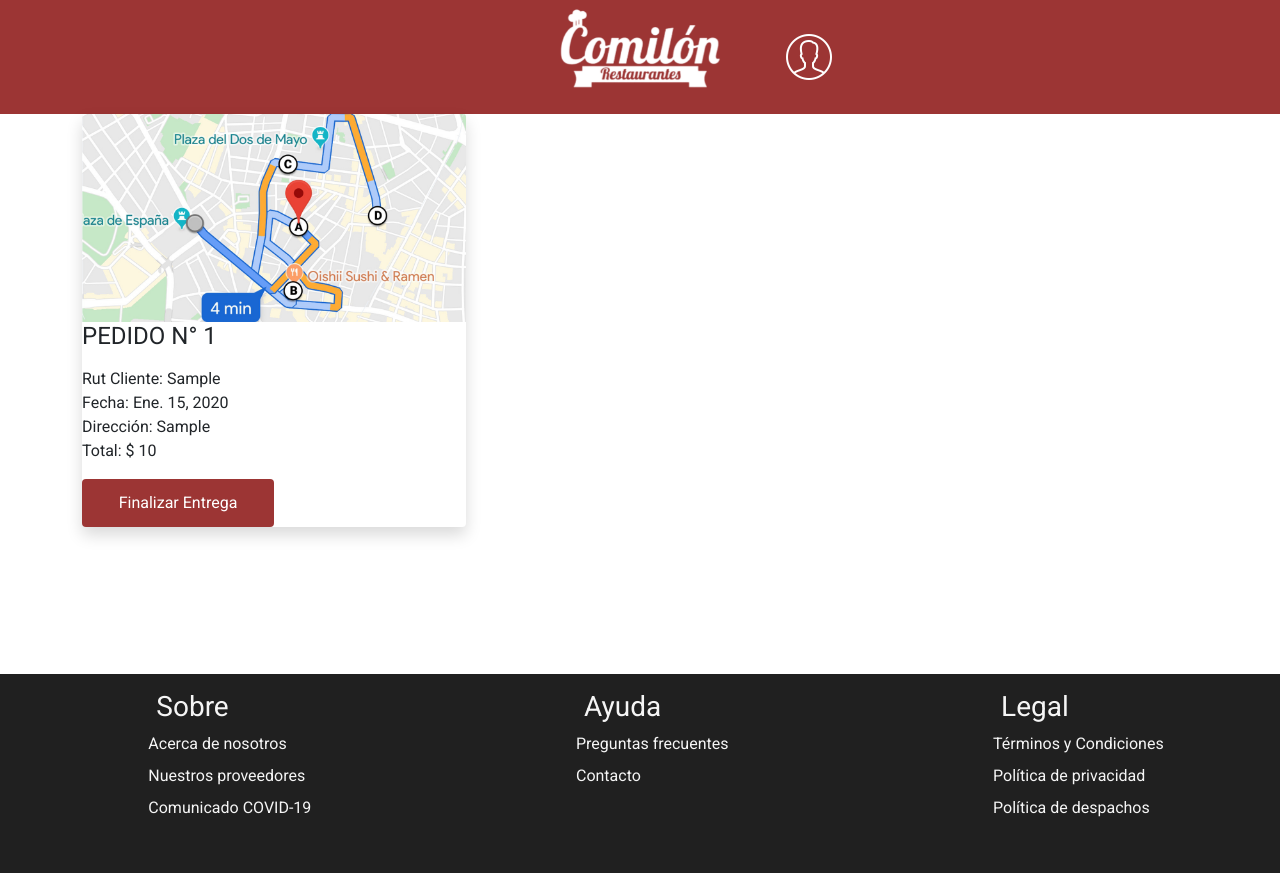
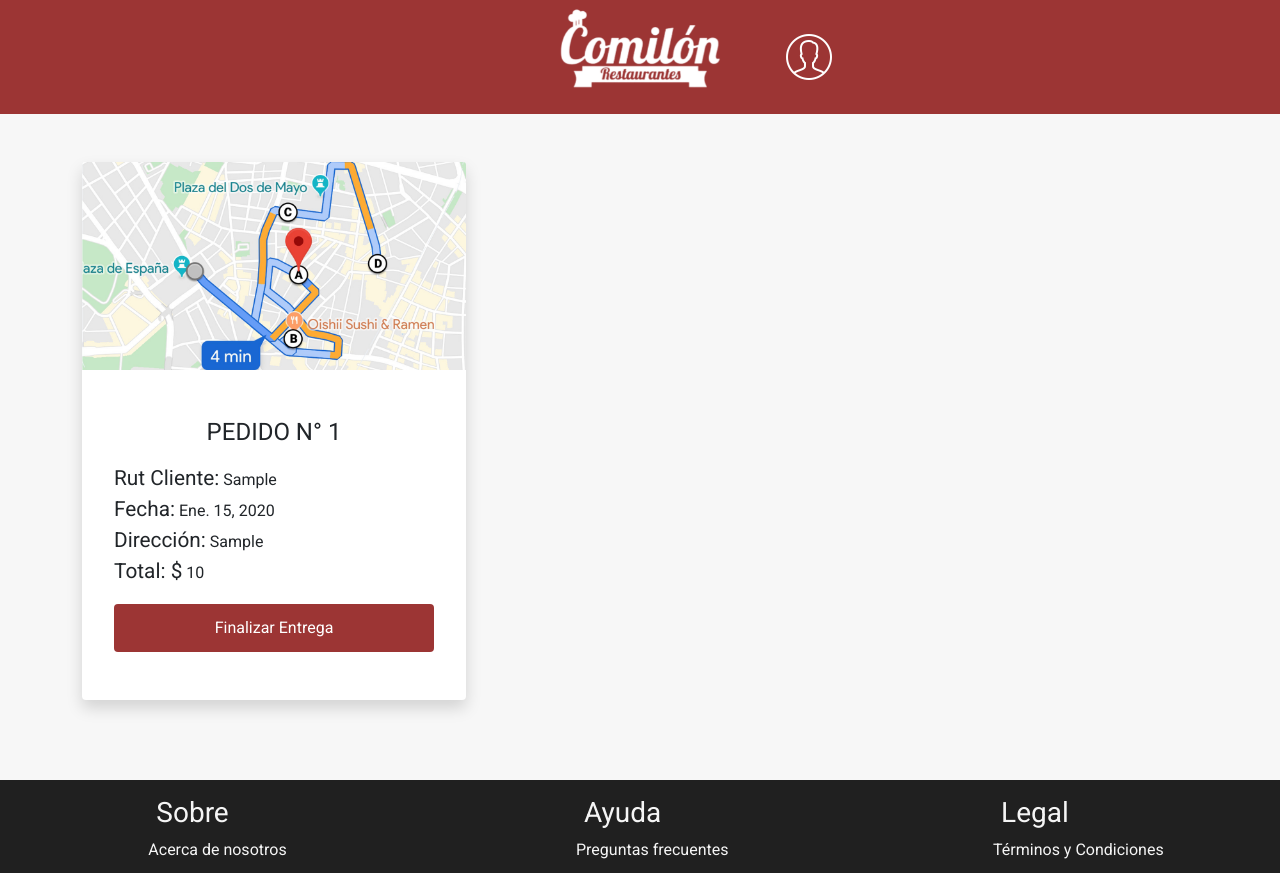
Before and after one commit to nicolasignacio97/El-Comilon, a Django app: page /viewPedido/1 in a window 1280 px wide. Shown: the top 873 px of the page. Run offline with Django 3.2, Linux system fonts and the light colour scheme; tables that the repository leaves empty hold one stand-in row (values such as "Sample post"); some libraries are stand-ins or nearby versions.

Commit message:
29-10-21 SMA

```diff
--- a/ElComilon/repartidor/static/css/style-view-reparto.css
+++ b/ElComilon/repartidor/static/css/style-view-reparto.css
@@ -25,3 +25,37 @@
     border-radius: 1px;
     padding: 1rem;
 } */
+body{
+    background-color: #f7f7f7;
+}
+
+.contenedor-tarjeta{
+    width: 20rem;
+    margin: 0;
+
+}
+
+.contenedor-tarjeta h4{
+    text-align: center;
+
+}
+
+.tarjeta-general{
+    margin-top: 3rem;
+    background-color: #fff;
+    border-radius: 1px;
+}
+
+.contenido-carta{
+   margin-top: 3rem;
+   padding-bottom: 3rem;
+    padding-left: 2rem;
+}
+
+.contenido-carta span{
+    font-size: 1.3rem;
+}
+
+.contenido-carta button{
+    width: 20rem;
+}
```
